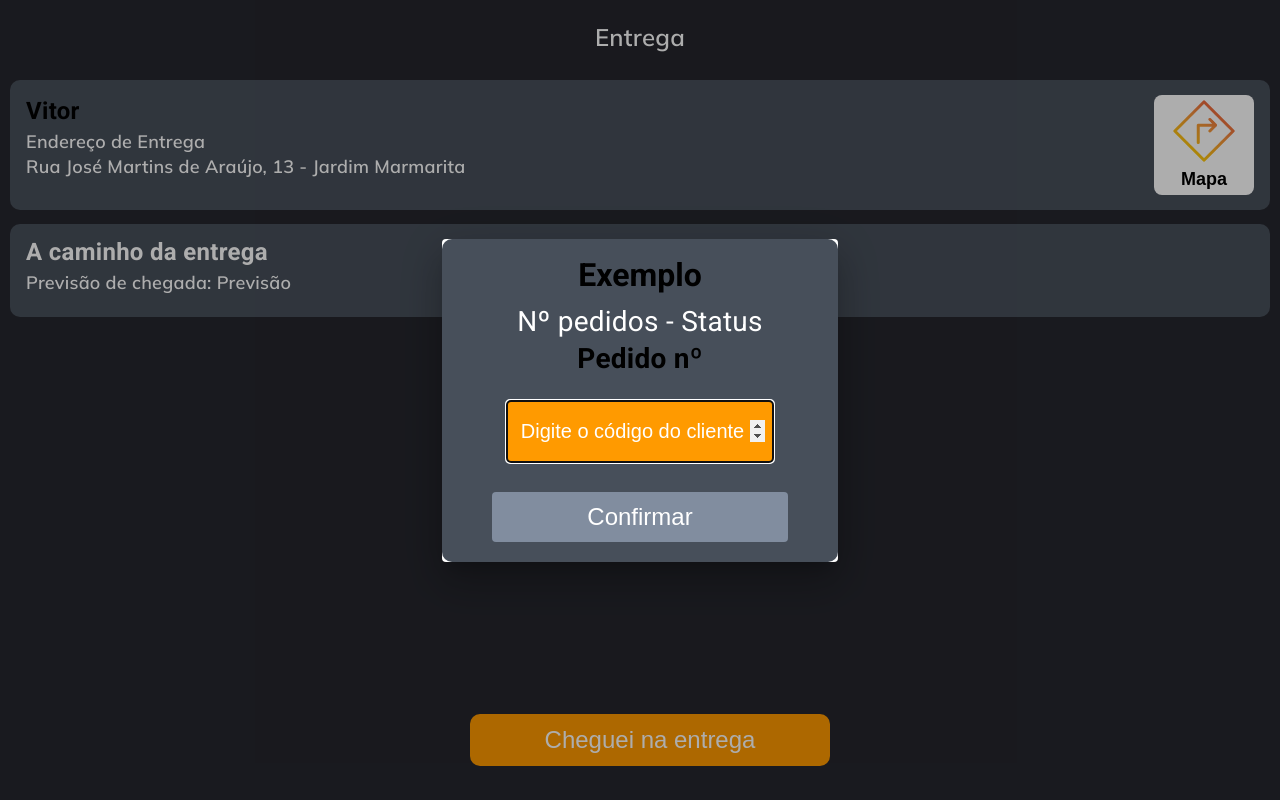
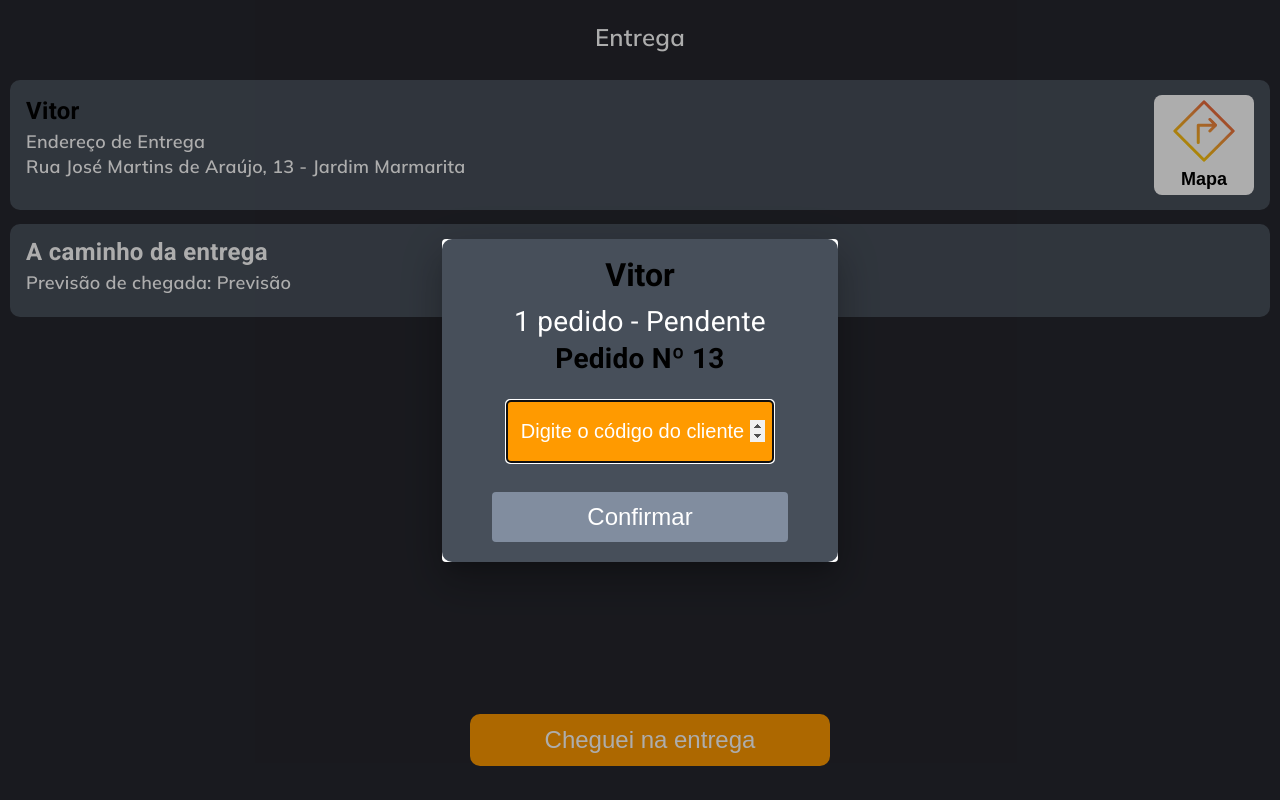
Before and after one commit to schneiker/parte-vitor, an Angular app: page /tela-entregador in a window 1280 px wide. Both pictures are taken after a click on the button "Cheguei na entrega". Built offline with nearby package versions, Linux system fonts and the light colour scheme; data requests are answered from the project's data file.

Commit message:
ajuste na tela do entregador, para desconsiderar pontos ao validar o código e envio das informações do pedido para diversos componentes

```diff
--- a/src/app/components/entrega-recebida/entrega-recebida.component.html
+++ b/src/app/components/entrega-recebida/entrega-recebida.component.html
@@ -18,7 +18,11 @@
 
     <app-previsao-de-entrega *ngIf="mostrarPrevisaoEntrega"></app-previsao-de-entrega>
     <!-- <app-dialog-confirme-o-pagamento *ngIf="mostrarDiaPagamento"></app-dialog-confirme-o-pagamento>           -->
-    <app-entregador-info-cliente-e-pedido *ngIf="codigoClienteConfirmado"></app-entregador-info-cliente-e-pedido>
+    <app-entregador-info-cliente-e-pedido
+        *ngIf="codigoClienteConfirmado"
+        [nomeCliente]="pedido?.nomeCliente"
+        [numeroPedido]="pedido?.numeroPedido">
+    </app-entregador-info-cliente-e-pedido>
 
     <div>
         <button id="botao-c-entrega" (click)="openDialog()">
--- a/src/app/components/entrega-recebida/entrega-recebida.component.ts
+++ b/src/app/components/entrega-recebida/entrega-recebida.component.ts
@@ -37,7 +37,8 @@ export class EntregaRecebidaComponent {
   openDialog(): void {
     if (!this.pagamentoConfirmado) {
       const dialogRef = this.dialog.open(InserirCodigoClienteComponent, {
-        width: '396px'
+        width: '396px',
+        data: { cpf: this.pedido?.cpf, nomeCliente: this.pedido?.nomeCliente, numeroPedido: this.pedido?.numeroPedido }
       });
 
       dialogRef.afterClosed().subscribe(result => {
--- a/src/app/components/entregador-info-cliente-e-pedido/entregador-info-cliente-e-pedido.component.html
+++ b/src/app/components/entregador-info-cliente-e-pedido/entregador-info-cliente-e-pedido.component.html
@@ -1,4 +1,4 @@
 <section id="info-pedido">
-    <h2>Nome Cliente</h2>
+    <h2>{{ nomeCliente}}</h2>
     <p>1 pedido - Pagamento pendente</p>
 </section>
--- a/src/app/components/entregador-info-cliente-e-pedido/entregador-info-cliente-e-pedido.component.ts
+++ b/src/app/components/entregador-info-cliente-e-pedido/entregador-info-cliente-e-pedido.component.ts
@@ -1,4 +1,4 @@
-import { Component } from '@angular/core';
+import { Component, Input  } from '@angular/core';
 
 @Component({
   selector: 'app-entregador-info-cliente-e-pedido',
@@ -8,5 +8,8 @@ import { Component } from '@angular/core';
   styleUrl: './entregador-info-cliente-e-pedido.component.css'
 })
 export class EntregadorInfoClienteEPedidoComponent {
-
+  @Input()
+  nomeCliente!: string;
+  @Input()
+  numeroPedido!: number;
 }
--- a/src/app/components/inserir-codigo-cliente/inserir-codigo-cliente.component.html
+++ b/src/app/components/inserir-codigo-cliente/inserir-codigo-cliente.component.html
@@ -1,8 +1,8 @@
 <section>
     <div id="detalhes-pedido">
-        <h1>Exemplo</h1>
-        <p id="pedido-e-status">Nº pedidos - Status</p>
-        <p id="numero-pedido">Pedido nº</p>
+        <h1>{{ nomeCliente }}</h1>
+        <p id="pedido-e-status">1 pedido - Pendente </p>
+        <p id="numero-pedido">Pedido Nº {{ numeroPedido }} </p>
     </div>
 
     <form id="detalhes-botao">
--- a/src/app/components/inserir-codigo-cliente/inserir-codigo-cliente.component.ts
+++ b/src/app/components/inserir-codigo-cliente/inserir-codigo-cliente.component.ts
@@ -1,6 +1,7 @@
-import { Component } from '@angular/core';
+import { Component, Inject } from '@angular/core';
 import { MatDialogModule, MatDialogRef } from '@angular/material/dialog';
 import { CommonModule } from '@angular/common';
+import { MAT_DIALOG_DATA } from '@angular/material/dialog';
 
 @Component({
   selector: 'app-inserir-codigo-cliente',
@@ -12,9 +13,18 @@ import { CommonModule } from '@angular/common';
 export class InserirCodigoClienteComponent {
   isButtonActive: boolean = false;
   codigo: string = '';  // Para armazenar o código inserido pelo entregador
-  cpfDoCliente = '12345678901';  // Aqui o CPF completo do cliente seria armazenado.
 
-  constructor(public dialogRef: MatDialogRef<InserirCodigoClienteComponent>) {}
+  nomeCliente: string;
+  numeroPedido: number;
+  cpfDoCliente: string;
+
+  constructor(public dialogRef: MatDialogRef<InserirCodigoClienteComponent>,
+    @Inject(MAT_DIALOG_DATA) public data: { cpf: string, nomeCliente: string, numeroPedido: number })
+    {
+      this.nomeCliente = data.nomeCliente;
+      this.numeroPedido = data.numeroPedido;
+      this.cpfDoCliente = data.cpf;
+    }
 
   limitDigits(event: any) {
     const input = event.target;
@@ -29,8 +39,8 @@ export class InserirCodigoClienteComponent {
   }
 
   validarCodigo(): boolean {
-    // Pega os 5 primeiros dígitos do CPF armazenado e compara com o código inserido
-    return this.codigo === this.cpfDoCliente.slice(0, 5);
+    const cpfNumerico = this.cpfDoCliente.replace(/\D/g, ''); // Remove pontos e traços
+    return this.codigo === cpfNumerico.slice(0, 5); // Compara só os números
   }
 
   abrirDiaPagCon(): void {
```
